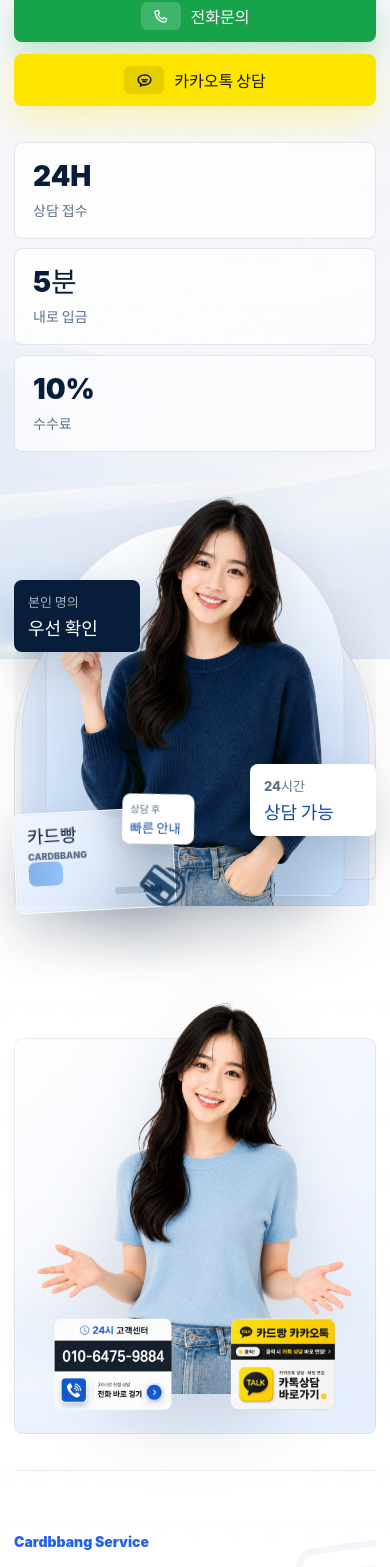
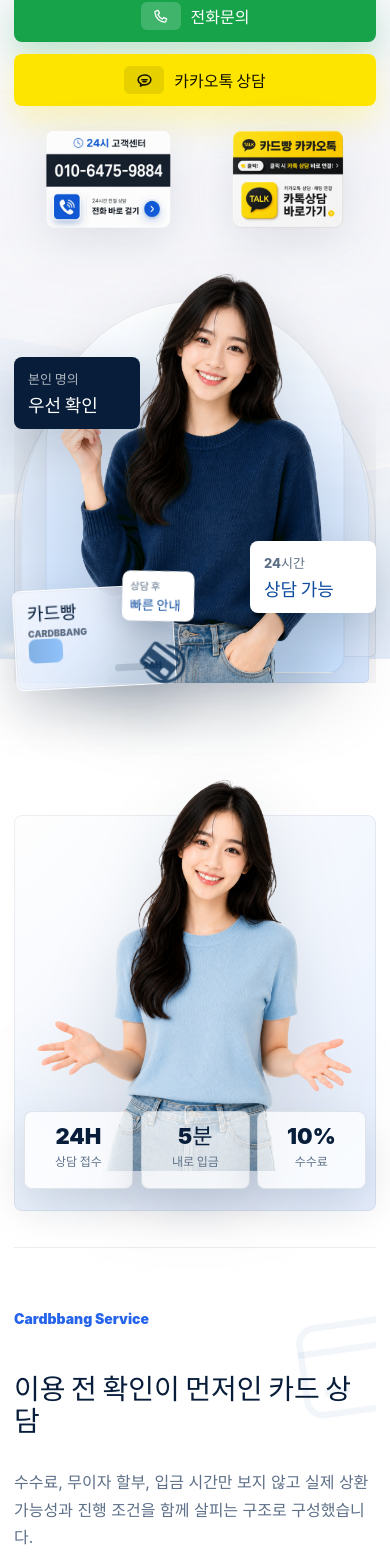
Before and after one commit to l1lsang/cardbbang, a React (Vite) app: page / in a window 390 px wide. Shown: the part 421-1988 px from the top of the page. Built offline with nearby package versions, Linux system fonts and the light colour scheme; a web font is replaced by a local one.

Commit message:
DFDFDFDF

```diff
--- a/src/App.css
+++ b/src/App.css
@@ -330,6 +330,19 @@ p {
   stroke-width: 2;
 }
 
+.hero-contact-images {
+  display: grid;
+  grid-template-columns: repeat(2, minmax(0, 1fr));
+  align-items: center;
+  gap: 12px;
+  max-width: 560px;
+  margin-top: 34px;
+}
+
+.hero-contact-images .contact-image-link {
+  filter: drop-shadow(0 14px 24px rgba(7, 29, 58, 0.1));
+}
+
 .hero-stats {
   display: grid;
   grid-template-columns: repeat(3, minmax(0, 1fr));
@@ -338,7 +351,8 @@ p {
   margin-top: 36px;
 }
 
-.hero-stats div {
+.hero-stats div,
+.quick-contact-stats div {
   min-height: 94px;
   padding: 18px;
   border: 1px solid rgba(7, 29, 58, 0.1);
@@ -346,7 +360,8 @@ p {
   background: rgba(255, 255, 255, 0.72);
 }
 
-.hero-stats strong {
+.hero-stats strong,
+.quick-contact-stats strong {
   display: block;
   color: var(--ink);
   font-size: 28px;
@@ -354,7 +369,8 @@ p {
   line-height: 1.1;
 }
 
-.hero-stats span {
+.hero-stats span,
+.quick-contact-stats span {
   display: block;
   margin-top: 8px;
   color: var(--muted);
@@ -691,18 +707,23 @@ p {
   pointer-events: none;
 }
 
-.quick-contact-actions {
+.quick-contact-stats {
   position: absolute;
   left: 50%;
   bottom: -54px;
   z-index: 3;
   display: grid;
-  grid-template-columns: repeat(2, minmax(0, 1fr));
+  grid-template-columns: repeat(3, minmax(0, 1fr));
   align-items: center;
   width: min(820px, calc(100% - 44px));
-  gap: 18px;
+  gap: 12px;
   align-content: center;
   transform: translateX(-50%);
+}
+
+.quick-contact-stats div {
+  text-align: center;
+  box-shadow: 0 18px 44px rgba(7, 29, 58, 0.14);
 }
 
 .contact-image-link {
@@ -1456,7 +1477,7 @@ p {
     max-height: 540px;
   }
 
-  .quick-contact-actions {
+  .quick-contact-stats {
     bottom: -42px;
     width: min(680px, calc(100% - 32px));
     gap: 12px;
@@ -1585,11 +1606,32 @@ p {
     max-height: 400px;
   }
 
-  .quick-contact-actions {
-    grid-template-columns: repeat(2, minmax(0, 1fr));
+  .quick-contact-stats {
+    grid-template-columns: repeat(3, minmax(0, 1fr));
     bottom: -18px;
     width: calc(100% - 20px);
     gap: 8px;
+  }
+
+  .quick-contact-stats div {
+    min-height: 78px;
+    padding: 12px 6px;
+  }
+
+  .quick-contact-stats strong {
+    font-size: 22px;
+  }
+
+  .quick-contact-stats span {
+    margin-top: 6px;
+    font-size: 12px;
+    line-height: 1.25;
+    word-break: keep-all;
+  }
+
+  .hero-contact-images {
+    gap: 8px;
+    margin-top: 24px;
   }
 
   h1 {
--- a/src/App.tsx
+++ b/src/App.tsx
@@ -395,19 +395,28 @@ function App() {
               카카오톡 상담
             </a>
           </div>
-          <div className="hero-stats" aria-label="카드빵 핵심 안내">
-            <div data-reveal="scale" style={revealDelay(5)}>
-              <strong>24H</strong>
-              <span>상담 접수</span>
-            </div>
-            <div data-reveal="scale" style={revealDelay(6)}>
-              <strong>5분</strong>
-              <span>내로 입금</span>
-            </div>
-            <div data-reveal="scale" style={revealDelay(7)}>
-              <strong>10%</strong>
-              <span>수수료</span>
-            </div>
+          <div
+            className="hero-contact-images"
+            aria-label="전화 및 카카오톡 상담 바로가기"
+            data-reveal="up"
+            style={revealDelay(5)}
+          >
+            <a
+              className="contact-image-link"
+              href={phoneHref}
+              aria-label={`${phoneNumber} 전화 바로 걸기`}
+            >
+              <img src={phoneImg} alt="24시 고객센터 010-6475-9884 전화 바로 걸기" />
+            </a>
+            <a
+              className="contact-image-link"
+              href={kakaoHref}
+              target="_blank"
+              rel="noreferrer"
+              aria-label="카드빵 카카오톡 상담 바로가기"
+            >
+              <img src={kakaoImg} alt="카드빵 카카오톡 상담 바로가기" />
+            </a>
           </div>
         </div>
 
@@ -461,23 +470,19 @@ function App() {
       >
         <div className="quick-contact-visual">
           <img src={woman2Img} alt="" className="quick-contact-woman" />
-          <div className="quick-contact-actions">
-            <a
-              className="contact-image-link"
-              href={phoneHref}
-              aria-label={`${phoneNumber} 전화 바로 걸기`}
-            >
-              <img src={phoneImg} alt="24시 고객센터 010-6475-9884 전화 바로 걸기" />
-            </a>
-            <a
-              className="contact-image-link"
-              href={kakaoHref}
-              target="_blank"
-              rel="noreferrer"
-              aria-label="카드빵 카카오톡 상담 바로가기"
-            >
-              <img src={kakaoImg} alt="카드빵 카카오톡 상담 바로가기" />
-            </a>
+          <div className="quick-contact-stats" aria-label="카드빵 핵심 안내">
+            <div data-reveal="scale" style={revealDelay(0)}>
+              <strong>24H</strong>
+              <span>상담 접수</span>
+            </div>
+            <div data-reveal="scale" style={revealDelay(1)}>
+              <strong>5분</strong>
+              <span>내로 입금</span>
+            </div>
+            <div data-reveal="scale" style={revealDelay(2)}>
+              <strong>10%</strong>
+              <span>수수료</span>
+            </div>
           </div>
         </div>
       </section>
```
